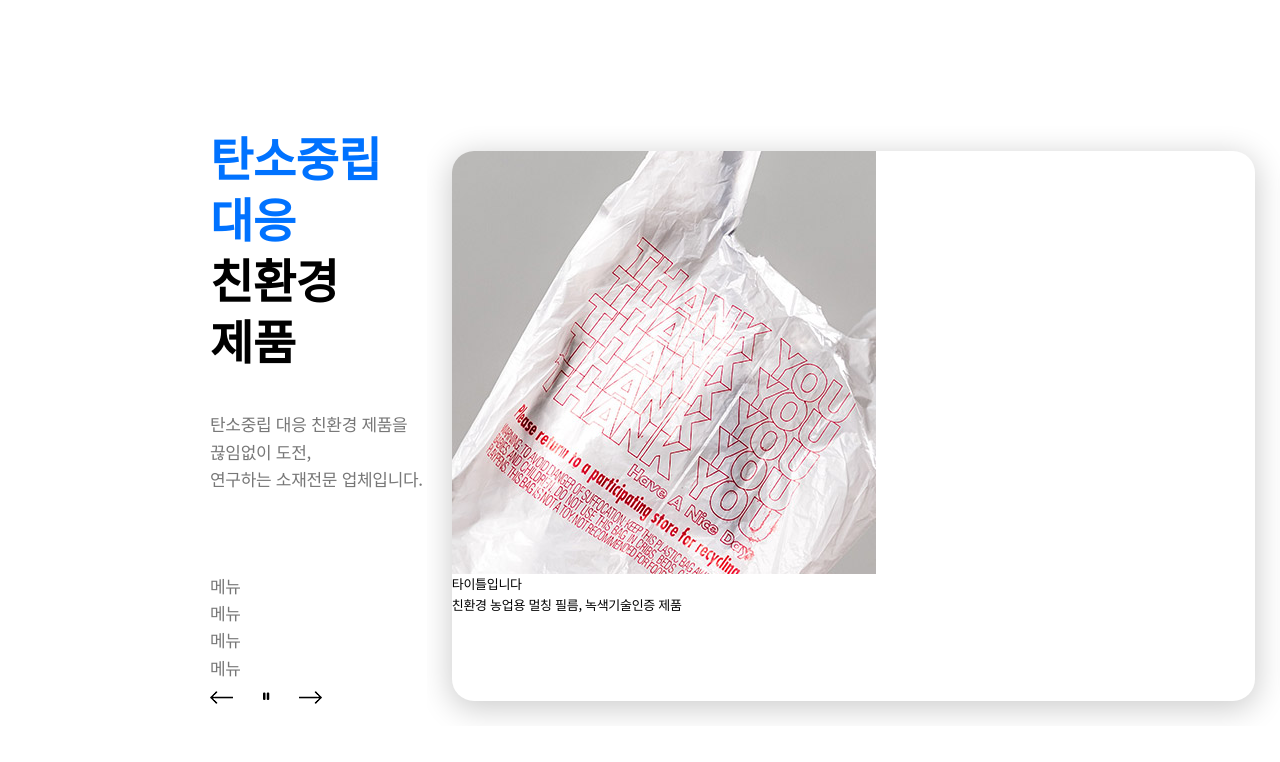
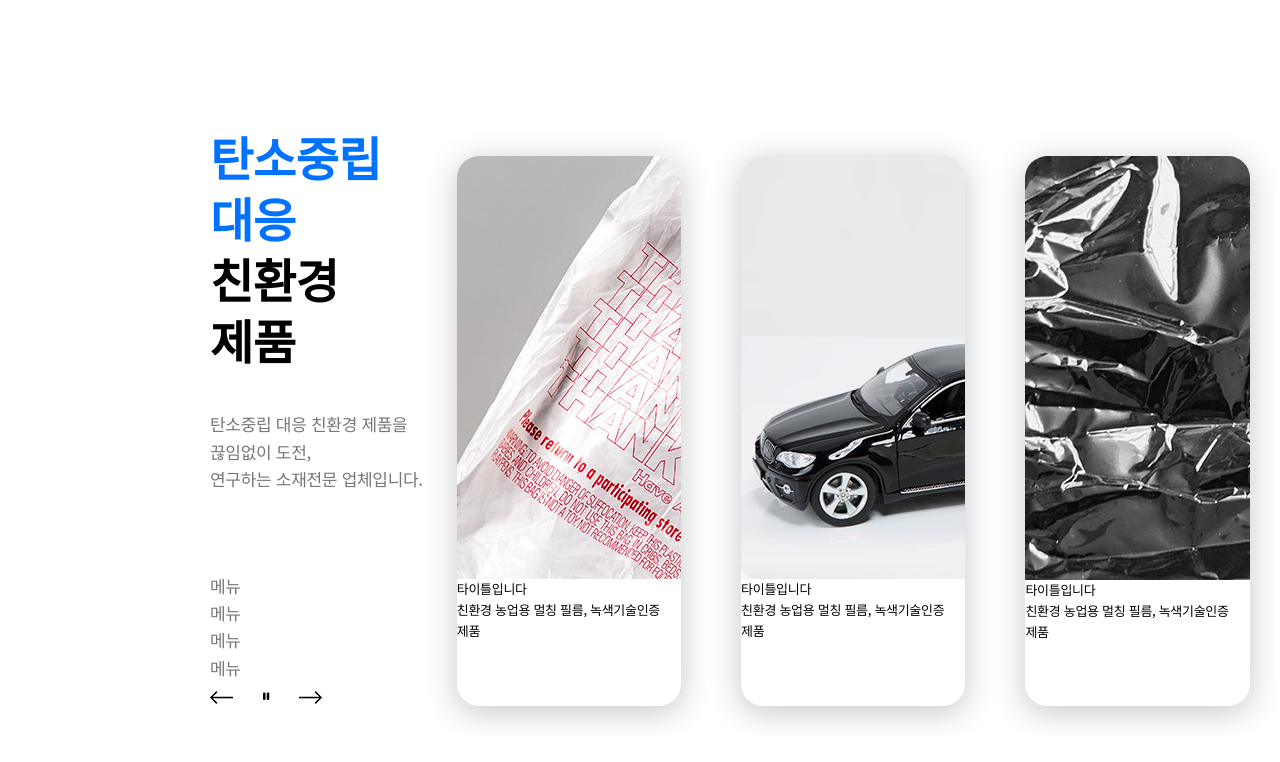
Before and after one commit to Dev2hearts/clone-anychem, a plain HTML site: page index.html in a window 1280 px wide. Shown: the part 104-866 px from the top of the page. Drawn offline with nearby package versions, Linux system fonts and the light colour scheme; no server answers.

Commit message:
feat: goods.js 추가

```diff
--- a/css/goods.css
+++ b/css/goods.css
@@ -70,7 +70,7 @@
 }
 .good-link {
     display: block;
-    padding: 25px;
+    padding: 30px;
 }
 .good-item {
     height: 550px;
--- a/index.html
+++ b/index.html
@@ -39,6 +39,7 @@
         <script src="js/mbnav.js"></script>
         <script src="js/header.js"></script>
         <script src="js/visual.js"></script>
+        <script src="js/goods.js"></script>
     </head>
     <body>
         <div class="wrap">
@@ -226,7 +227,7 @@
                                 <div class="swiper-slide">
                                     <a href="#" class="good-link">
                                         <div class="good-item">
-                                            <div class="good-item-img"><img src="images/good1.jpg" alt="good1" /></div>
+                                            <div class="good-item-img"><img src="images/good2.jpg" alt="good1" /></div>
                                             <div class="good-item-txt">
                                                 <p>타이틀입니다</p>
                                                 <span>친환경 농업용 멀칭 필름, 녹색기술인증 제품</span>
@@ -237,7 +238,7 @@
                                 <div class="swiper-slide">
                                     <a href="#" class="good-link">
                                         <div class="good-item">
-                                            <div class="good-item-img"><img src="images/good1.jpg" alt="good1" /></div>
+                                            <div class="good-item-img"><img src="images/good3.jpg" alt="good1" /></div>
                                             <div class="good-item-txt">
                                                 <p>타이틀입니다</p>
                                                 <span>친환경 농업용 멀칭 필름, 녹색기술인증 제품</span>
@@ -248,7 +249,7 @@
                                 <div class="swiper-slide">
                                     <a href="#" class="good-link">
                                         <div class="good-item">
-                                            <div class="good-item-img"><img src="images/good1.jpg" alt="good1" /></div>
+                                            <div class="good-item-img"><img src="images/good4.jpg" alt="good1" /></div>
                                             <div class="good-item-txt">
                                                 <p>타이틀입니다</p>
                                                 <span>친환경 농업용 멀칭 필름, 녹색기술인증 제품</span>
--- /dev/null
+++ b/js/goods.js
@@ -0,0 +1,6 @@
+window.addEventListener("load", () => {
+    const swGoods = new Swiper(".sw-goods", {
+        slidesPerView: 3,
+        loop: true,
+    });
+});
```
